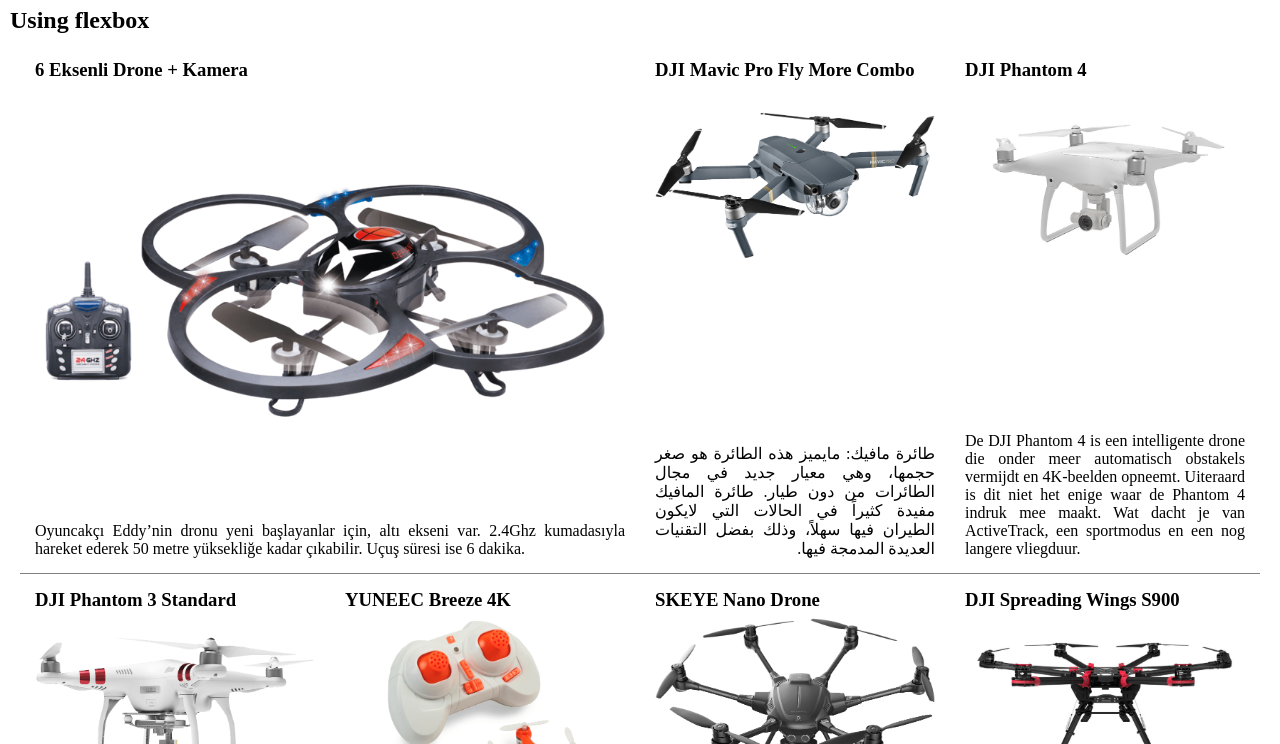
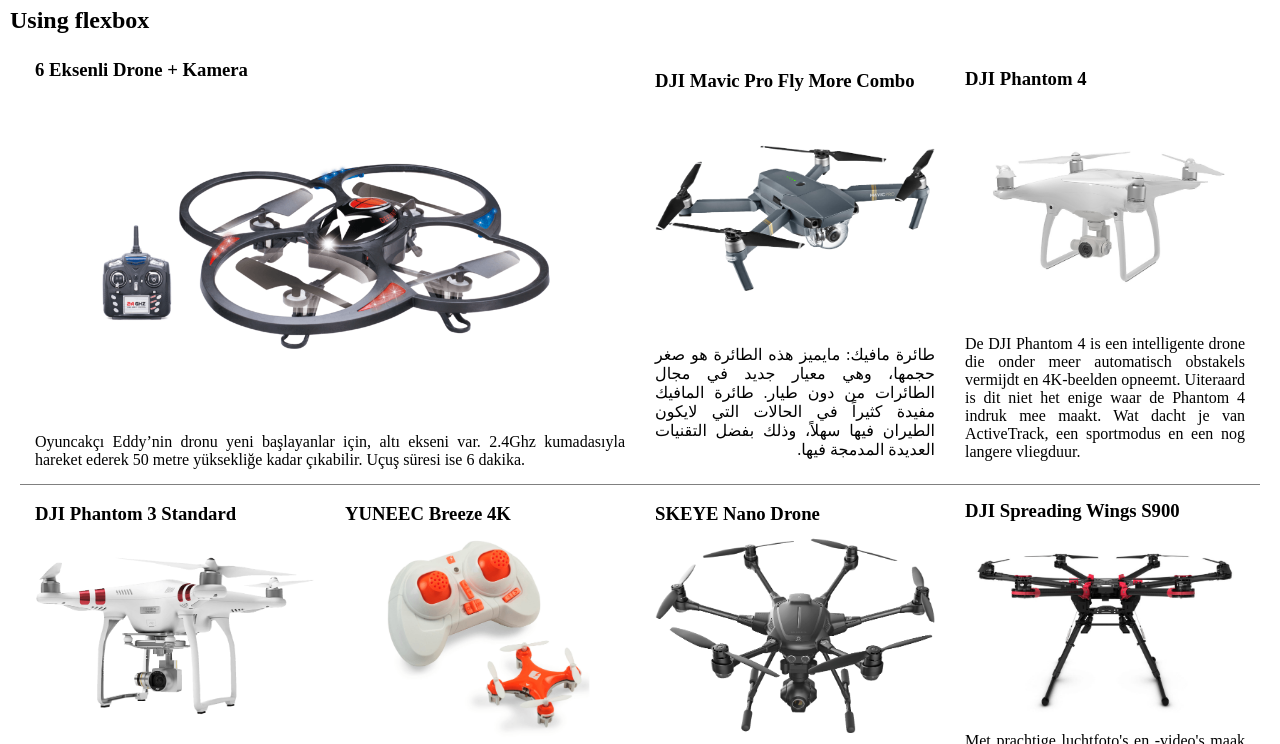
Before and after one commit to cometbroom/HYF-Module-HTMLCSSGIT, a plain HTML site: page week2/index.html in a window 1280 px wide. Shown: the part 50-794 px from the top of the page. Drawn offline with Linux system fonts and the light colour scheme.

Commit message:
Made images prettier

```diff
--- a/week2/style.css
+++ b/week2/style.css
@@ -78,10 +78,15 @@
         padding: 15px;
         display: flex;
         flex-direction: column;
+        justify-content: space-around;
     }
     .flexbox-list li p {
         text-align: justify;
-        margin-top: auto;
+    }
+
+    .flexbox-list li:first-child img {
+        width: 80%;
+        margin: auto;
     }
 
     .flexbox-list li:nth-child(1) {
```
